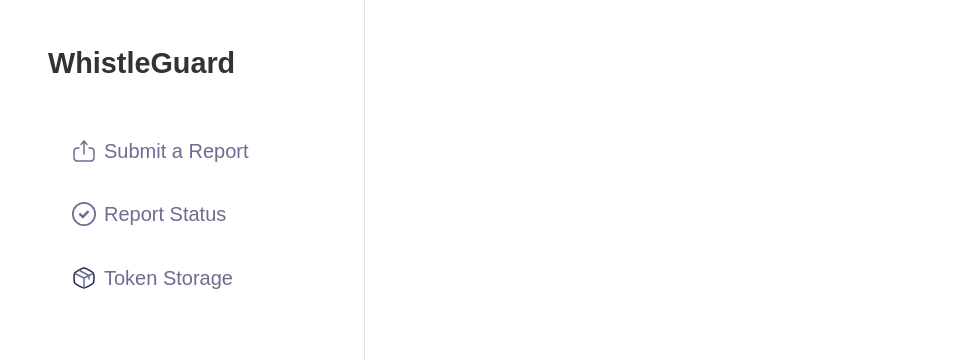
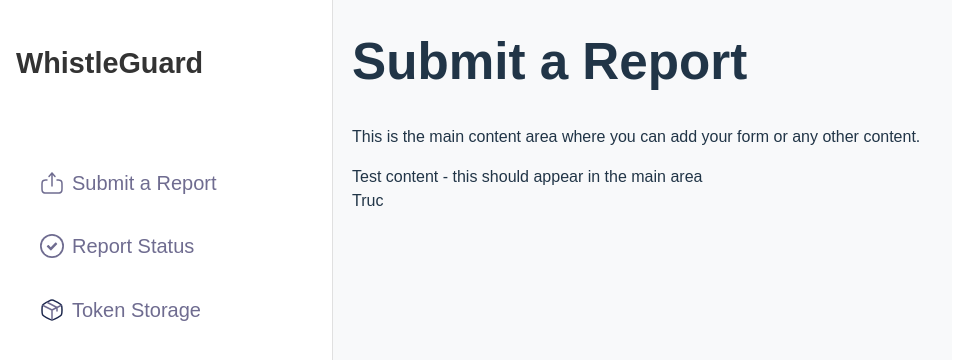
Before and after one commit to tungnguyen712/whistleguard, a React (Vite) app in the folder frontend/: page /user/submission-form in a window 1280 px wide. Shown: the top 360 px of the page, without its empty margins (0-966 px from the left). Built offline with nearby package versions, Linux system fonts and the light colour scheme.

Commit message:
update SubmissionForm layout and styles for improved structure

```diff
--- a/frontend/src/components/User/SubmissionForm.jsx
+++ b/frontend/src/components/User/SubmissionForm.jsx
@@ -3,14 +3,15 @@ import "./styles/SubmissionForm.css";
 
 const SubmissionForm = () => {
   return (
-    <>
-      <div className="submission-form-container">
-        <Sidebar />
-        <div className="submission-form-content"></div>
+    <div className="submission-form-container">
+      <Sidebar />
+      <div className="submission-form-content">
+        <h1>Submit a Report</h1>
+        <p>This is the main content area where you can add your form or any other content.</p>
+        <div>Test content - this should appear in the main area</div>
+        <div>Truc</div>
       </div>
-      {/* <div>lorem dipsum</div> */}
-    </>
-
+    </div>
   );
 };
 
--- a/frontend/src/components/User/styles/Sidebar.css
+++ b/frontend/src/components/User/styles/Sidebar.css
@@ -1,14 +1,16 @@
 .sidebar-container {
+  position: fixed;
+  top: 0;
+  left: 0;
   width: 300px;
-  height: 90%;
+  height: 100vh;
   background-color: #ffffff;
   border-right: 1px solid #e0e0e0;
   display: flex;
   flex-direction: column;
-  justify-content: space-between;
   padding: 1rem;
-  margin-left: 2rem;
   z-index: 10;
+  overflow-y: auto;
 }
 
 .sidebar-header {
@@ -29,7 +31,7 @@
   list-style: none;
   padding: 0;
   margin: 0;
-  margin-bottom: 45rem;
+  margin-top: 2rem;
   margin-left: 1.5rem;
 }
 
--- a/frontend/src/components/User/styles/SubmissionForm.css
+++ b/frontend/src/components/User/styles/SubmissionForm.css
@@ -1,15 +1,12 @@
 .submission-form-container {
-  /* display: flex; */
-  height: 100vh;
-  /* margin-left: 300px; */
+  display: flex;
+  min-height: 100vh;
 }
 
 .submission-form-content {
   flex: 1;
+  margin-left: 320px;
   padding: 2rem;
-  /* background-color: red; */
-  z-index: 0;
-  margin-left: 370px;
-  /* min-width: 150vh; */
-
+  min-height: 100vh;
+  background-color: #f8f9fa;
 }
```
